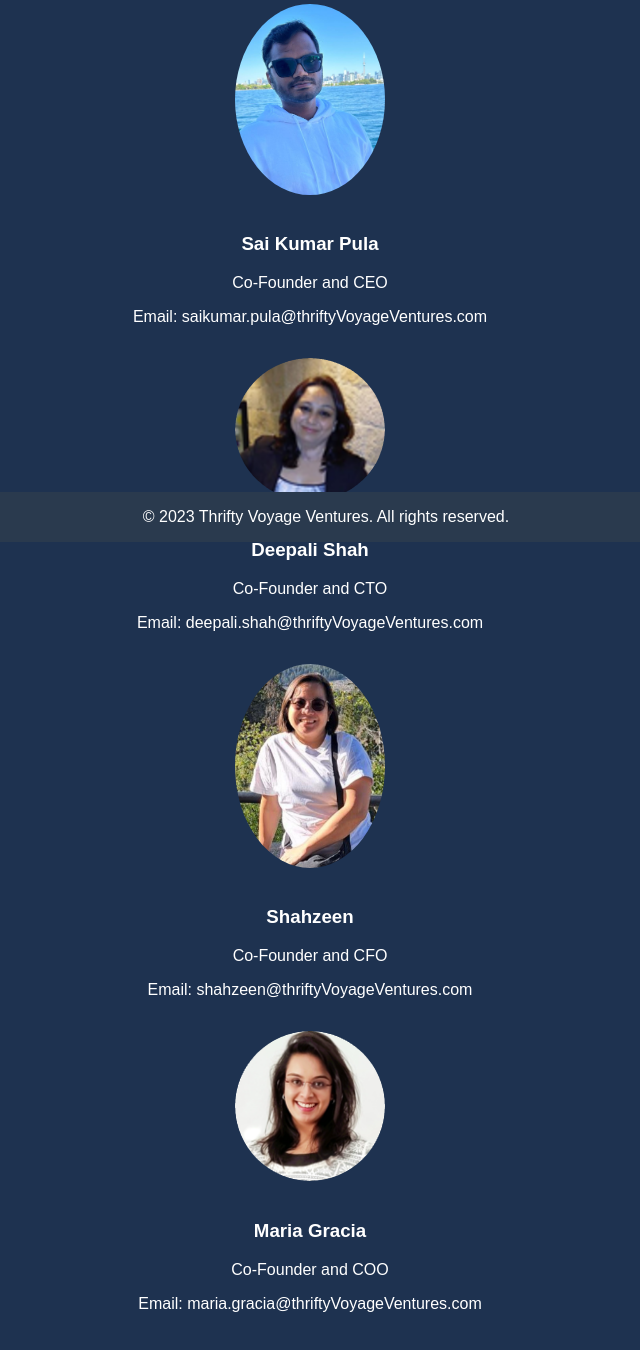
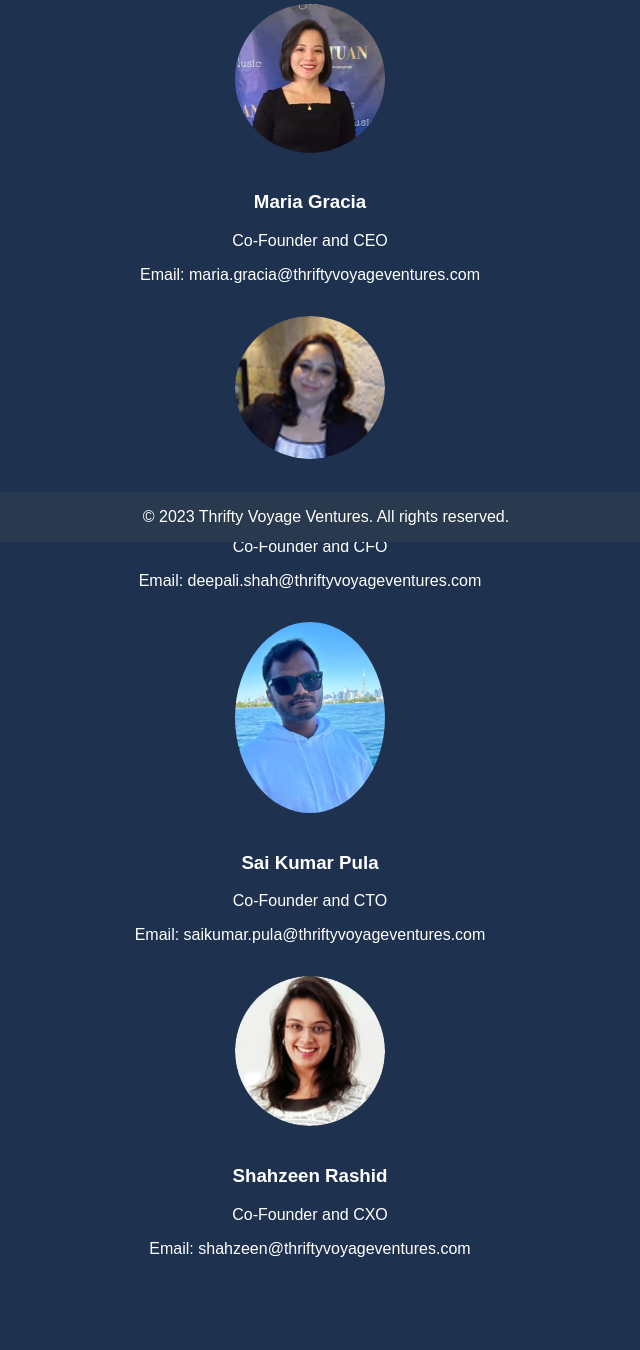
Before and after one commit to saikumarmailingid/bm.github.io, a plain HTML site: page index2.html in a window 1280 px wide. Shown: the part 258-1608 px from the top of the page, without its empty margins (330-970 px from the left). After the commit the page ends 1580 px from the top, so only its background shows below. Drawn offline with Linux system fonts and the light colour scheme.

Commit message:
Add files via upload

```diff
--- a/index2.html
+++ b/index2.html
@@ -84,32 +84,36 @@
         <h2>Meet Our Founders</h2>
 
         <div class="founder">
-            <img src="images/founder1.jpg" alt="Founder 1">
-            <h3>Sai Kumar Pula</h3>
+            <img src="images/maria.jpg" alt="Founder 4">
+            <h3>Maria Gracia</h3>
             <p>Co-Founder and CEO</p>
-            <p>Email: saikumar.pula@thriftyVoyageVentures.com</p>
+            <p>Email: maria.gracia@thriftyvoyageventures.com</p>
         </div>
 
         <div class="founder">
             <img src="images/founder2.png" alt="Founder 2">
             <h3>Deepali Shah</h3>
-            <p>Co-Founder and CTO</p>
-            <p>Email: deepali.shah@thriftyVoyageVentures.com</p>
+            <p>Co-Founder and CFO</p>
+            <p>Email: deepali.shah@thriftyvoyageventures.com</p>
         </div>
 
         <div class="founder">
-            <img src="images/founder3.jpg" alt="Founder 3">
-            <h3>Shahzeen</h3>
-            <p>Co-Founder and CFO</p>
-            <p>Email: shahzeen@thriftyVoyageVentures.com</p>
+            <img src="images/founder1.jpg" alt="Founder 1">
+            <h3>Sai Kumar Pula</h3>
+            <p>Co-Founder and CTO</p>
+            <p>Email: saikumar.pula@thriftyvoyageventures.com</p>
         </div>
 
+
+
         <div class="founder">
-            <img src="images/founder4.png" alt="Founder 4">
-            <h3>Maria Gracia</h3>
-            <p>Co-Founder and COO</p>
-            <p>Email: maria.gracia@thriftyVoyageVentures.com</p>
+            <img src="images/founder4.png" alt="Founder 3">
+            <h3>Shahzeen Rashid</h3>
+            <p>Co-Founder and CXO</p>
+            <p>Email: shahzeen@thriftyvoyageventures.com</p>
         </div>
+
+
 
     </section>
 
```
Also changed, not shown: images/maria.jpg (added).
